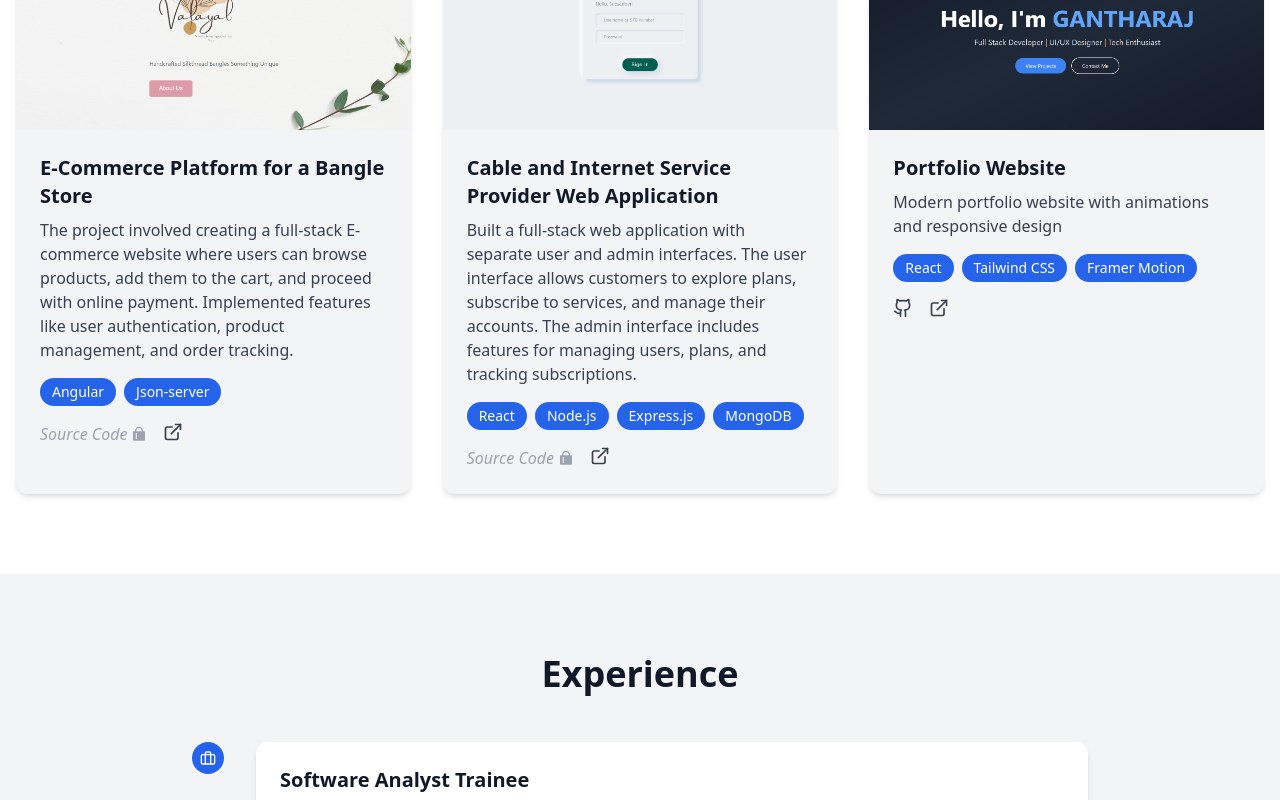
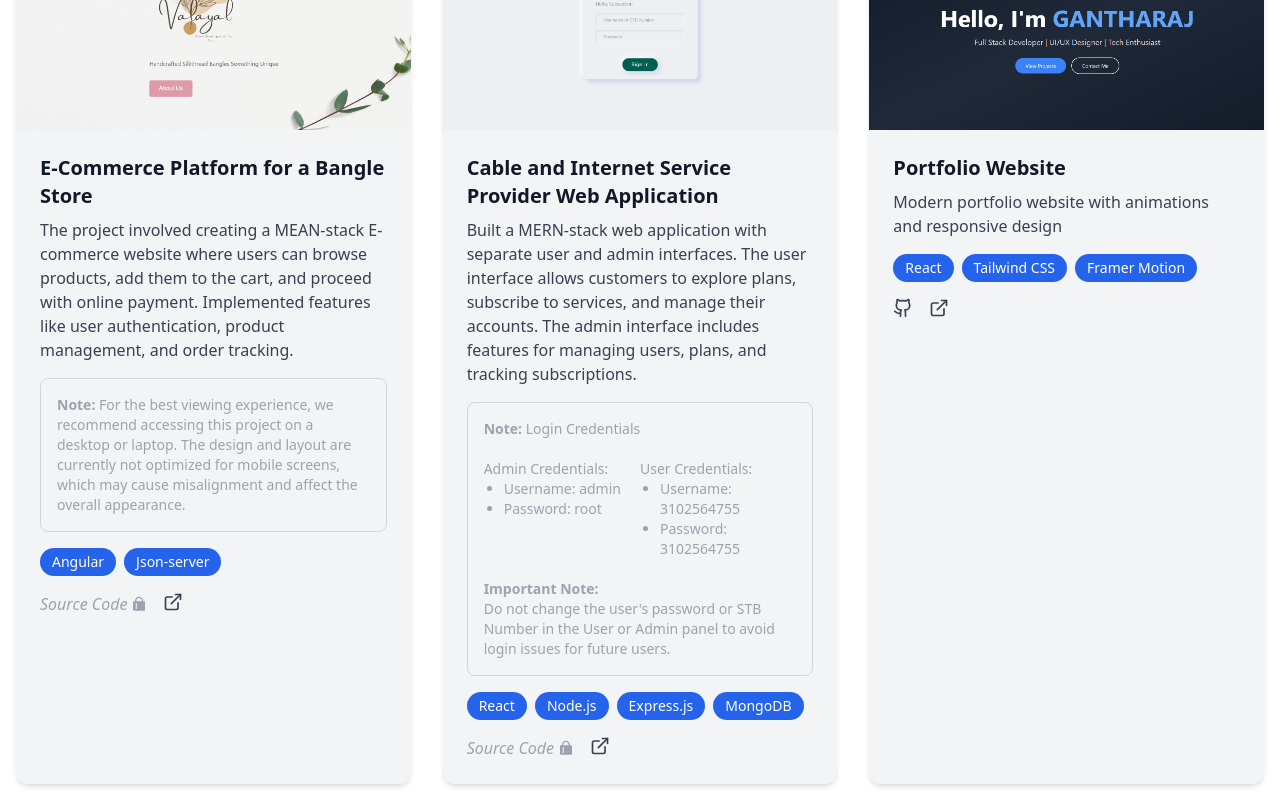
Before and after one commit to nngantharaj/Portfolio, a React (Vite) app: page / in a window 1280 px wide. Shown: the part 3100-3900 px from the top of the page. Built offline with nearby package versions, Linux system fonts and the light colour scheme.

Commit message:
project section altered

```diff
--- a/src/components/sections/ProjectsSection.jsx
+++ b/src/components/sections/ProjectsSection.jsx
@@ -6,25 +6,56 @@ import { RiGitRepositoryPrivateFill } from "react-icons/ri";
 
 const projects = [
   {
+    image: "/Valayal.png",
     title: "E-Commerce Platform for a Bangle Store",
-    description: "The project involved creating a full-stack E-commerce website where users can browse products, add them to the cart, and proceed with online payment. Implemented features like user authentication, product management, and order tracking.",
-    image: "/Valayal.png",
+    description: `
+      The project involved creating a MEAN-stack E-commerce website where users can browse products, add them to the cart,
+      and proceed with online payment. Implemented features like user authentication, product management, and order tracking.`,
+    note: `
+      <strong>Note:</strong>
+      For the best viewing experience, we recommend accessing this project on a desktop or laptop. The design and layout are
+      currently not optimized for mobile screens, which may cause misalignment and affect the overall appearance.`,
     technologies: ["Angular", "Json-server"],
     github: "#",
     live: "https://valayal.vercel.app"
   },
   {
+    image: "/sKc.png",
     title: "Cable and Internet Service Provider Web Application",
-    description: " Built a full-stack web application with separate user and admin interfaces. The user interface allows customers to explore plans, subscribe to services, and manage their accounts. The admin interface includes features for managing users, plans, and tracking subscriptions. ",
-    image: "/sKc.png",
+    description: `
+      Built a MERN-stack web application with separate user and admin interfaces. The user interface allows customers
+      to explore plans, subscribe to services, and manage their accounts. The admin interface includes features for managing
+      users, plans, and tracking subscriptions.`,
+    note: `
+      <strong>Note:</strong> Login Credentials <br><br>
+      <div style="display: flex; max-width: 330px">
+        <div style="flex: 1;">
+          Admin Credentials:
+          <ul class="list-disc pl-5">
+            <li>Username: admin</li>
+            <li>Password: root</li>
+          </ul>
+        </div>
+        <div style="flex: 1;">
+          User Credentials:
+          <ul class="list-disc pl-5">
+            <li>Username: 3102564755</li>
+            <li>Password: 3102564755</li>
+          </ul>
+        </div>
+      </div><br>
+      <strong>Important Note:</strong><br>
+      Do not change the user's password or STB Number in the User or Admin panel to avoid login issues for future users.
+    `,
     technologies: ["React", "Node.js", "Express.js", "MongoDB"],
     github: "#",
     live: "https://srikumarancables.vercel.app/"
   },
   {
+    image: "/Portfolio.png",
     title: "Portfolio Website",
     description: "Modern portfolio website with animations and responsive design",
-    image: "/Portfolio.png",
+    note: "#",
     technologies: ["React", "Tailwind CSS", "Framer Motion"],
     github: "https://github.com/nngantharaj/Portfolio",
     live: "https://nngantharaj.vercel.app/"
@@ -84,6 +115,14 @@ const ProjectsSection = () => {
                     {project.description}
                   </p>
 
+                  {/* Project Note */}
+                  {project.note && project.note !== "#" ? (
+                    <div
+                      className="border border-gray-300 dark:border-gray-400 p-4 rounded-lg text-gray-400 dark:text-gray-500 mb-4 text-sm"
+                      dangerouslySetInnerHTML={{ __html: project.note }}
+                    />
+                  ) : null}
+
                   {/* Technologies */}
                   <div className="flex flex-wrap gap-2 mb-4">
                     {project.technologies.map((tech) => (
```
